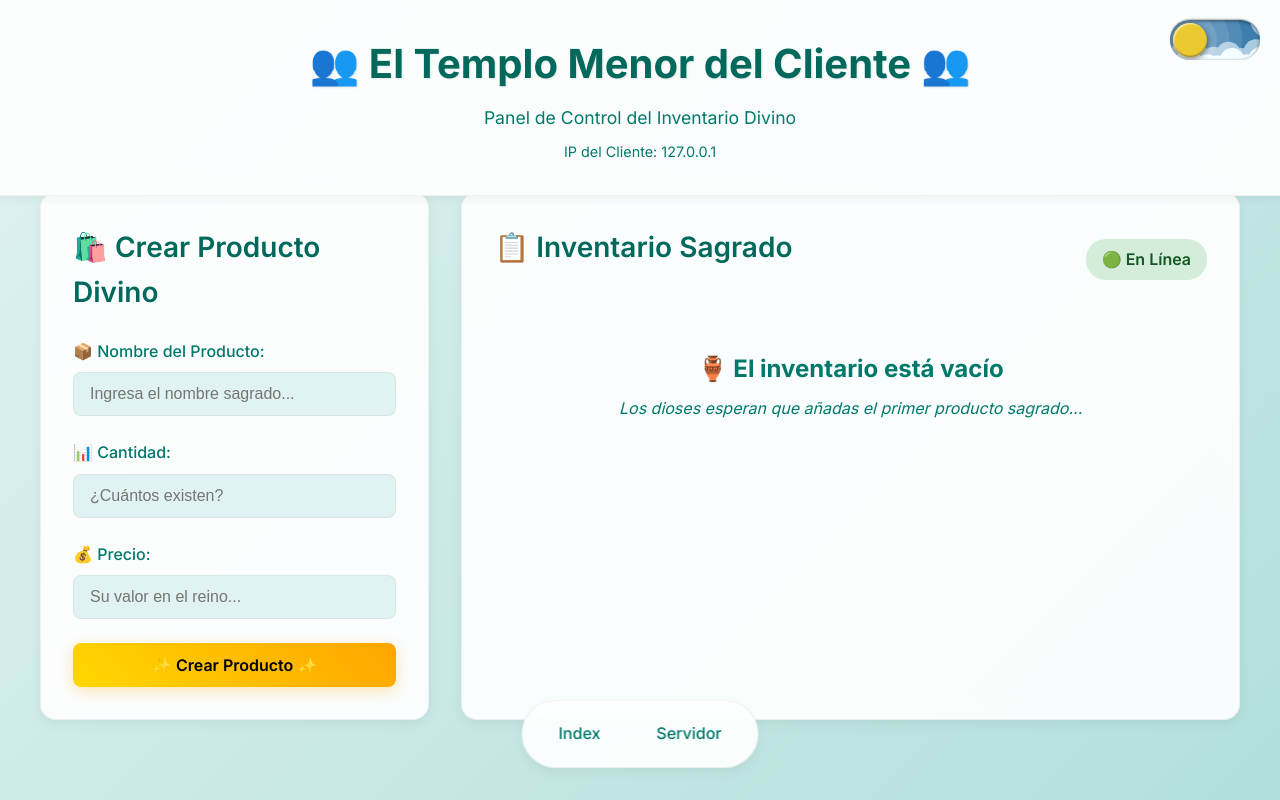
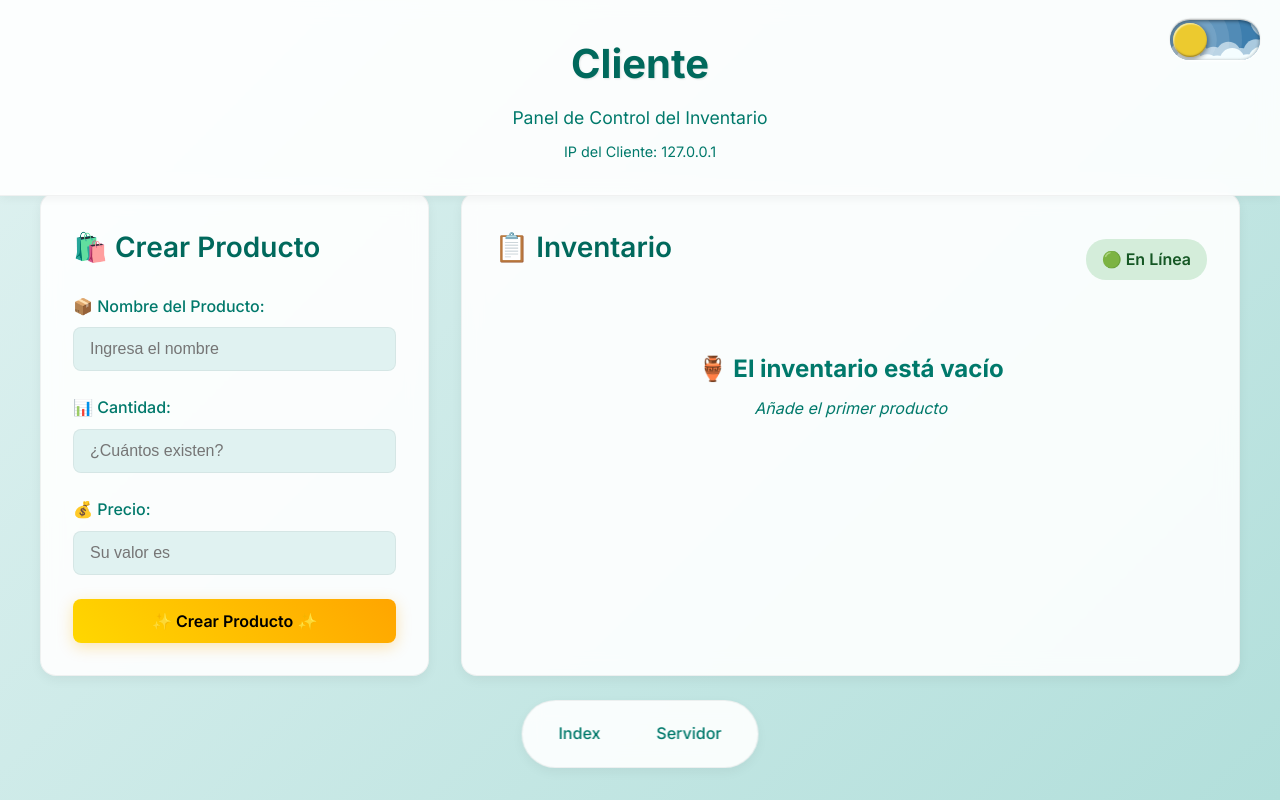
Before and after one commit to SKing25/Redes_CS, a Flask app: page /cliente in a window 1280 px wide. Run offline with Flask 3, Linux system fonts and the light colour scheme; data that the repository does not hold is empty; some libraries are stand-ins or nearby versions.

Commit message:
Update cliente.html

```diff
--- a/templates/cliente.html
+++ b/templates/cliente.html
@@ -3,7 +3,7 @@
 <head>
     <meta charset="UTF-8">
     <meta name="viewport" content="width=device-width, initial-scale=1.0">
-    <title>👥 Cliente - Los Templos Menores 👥</title>
+    <title> Cliente </title>
     <script src="https://cdnjs.cloudflare.com/ajax/libs/socket.io/4.0.1/socket.io.js"></script>
     <link rel="stylesheet" href="{{ url_for('static', filename='style.css') }}">
     <link rel="stylesheet" href="https://cdnjs.cloudflare.com/ajax/libs/font-awesome/6.4.0/css/all.min.css">
@@ -44,8 +44,8 @@
     </div>
 
     <div class="header">
-        <h1>👥 El Templo Menor del Cliente 👥</h1>
-        <p>Panel de Control del Inventario Divino</p>
+        <h1> Cliente </h1>
+        <p>Panel de Control del Inventario </p>
         <div class="ip-info">
             <span id="ip-display">IP del Cliente: {{ ip if ip else 'No detectada' }}</span>
         </div>
@@ -55,11 +55,11 @@
     <div class="main-container">
         <!-- Sección de Creación de Productos -->
         <div class="form-section">
-            <h2>🛍️ Crear Producto Divino</h2>
+            <h2>🛍️ Crear Producto </h2>
             <form id="formCrearProducto">
                 <div class="form-group">
                     <label for="nombre">📦 Nombre del Producto:</label>
-                    <input type="text" id="nombre" name="nombre" placeholder="Ingresa el nombre sagrado..." required>
+                    <input type="text" id="nombre" name="nombre" placeholder="Ingresa el nombre " required>
                 </div>
 
                 <div class="form-group">
@@ -69,7 +69,7 @@
 
                 <div class="form-group">
                     <label for="precio">💰 Precio:</label>
-                    <input type="number" id="precio" name="precio" placeholder="Su valor en el reino..." step="0.01" min="0" required>
+                    <input type="number" id="precio" name="precio" placeholder="Su valor es" step="0.01" min="0" required>
                 </div>
 
                 <button type="submit" class="divine-button crear-btn">✨ Crear Producto ✨</button>
@@ -79,7 +79,7 @@
         <!-- Sección de Inventario -->
         <div class="products-section">
             <div class="products-header">
-                <h2>📋 Inventario Sagrado</h2>
+                <h2>📋 Inventario </h2>
                 <div class="status-indicator" id="statusIndicator">
                     🟢 En Línea
                 </div>
@@ -109,7 +109,7 @@
                 {% else %}
                     <div class="no-products">
                         <h3>🏺 El inventario está vacío</h3>
-                        <p>Los dioses esperan que añadas el primer producto sagrado...</p>
+                        <p>Añade el primer producto </p>
                     </div>
                 {% endif %}
             </div>
```
